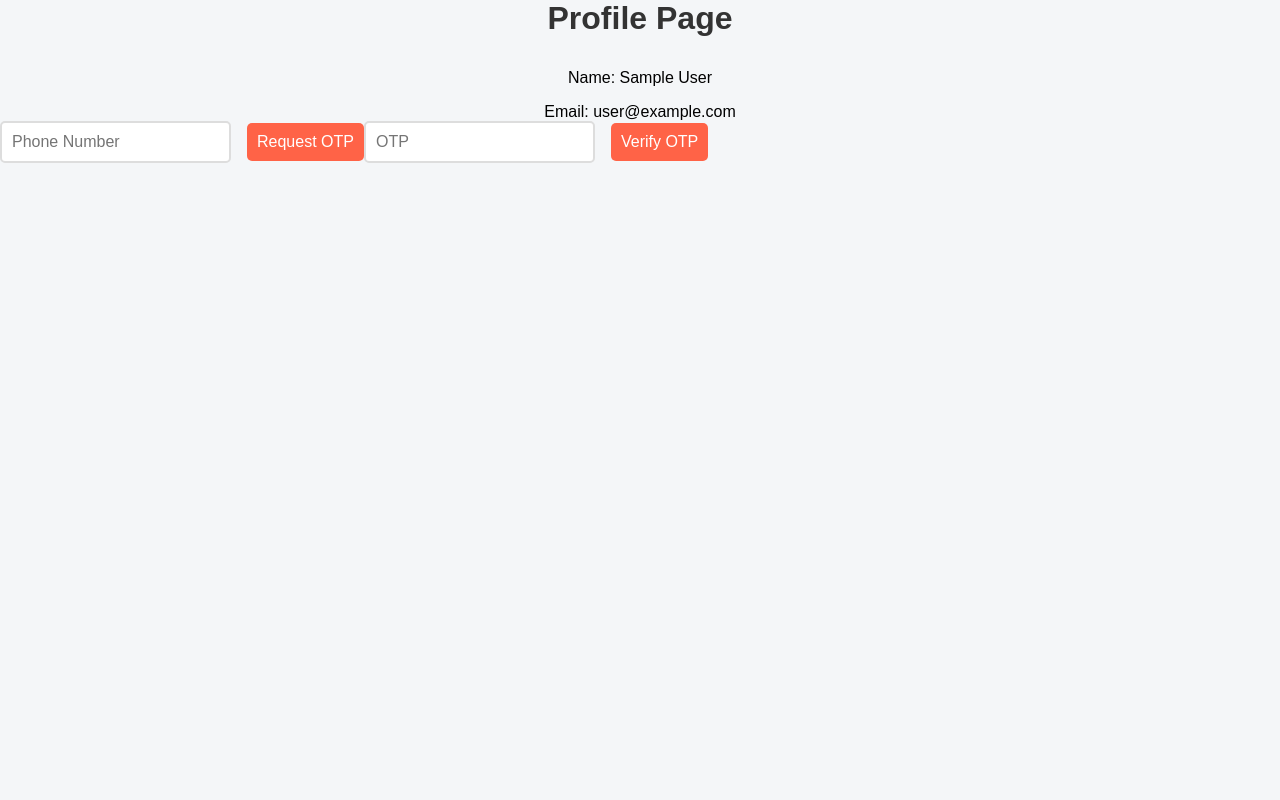
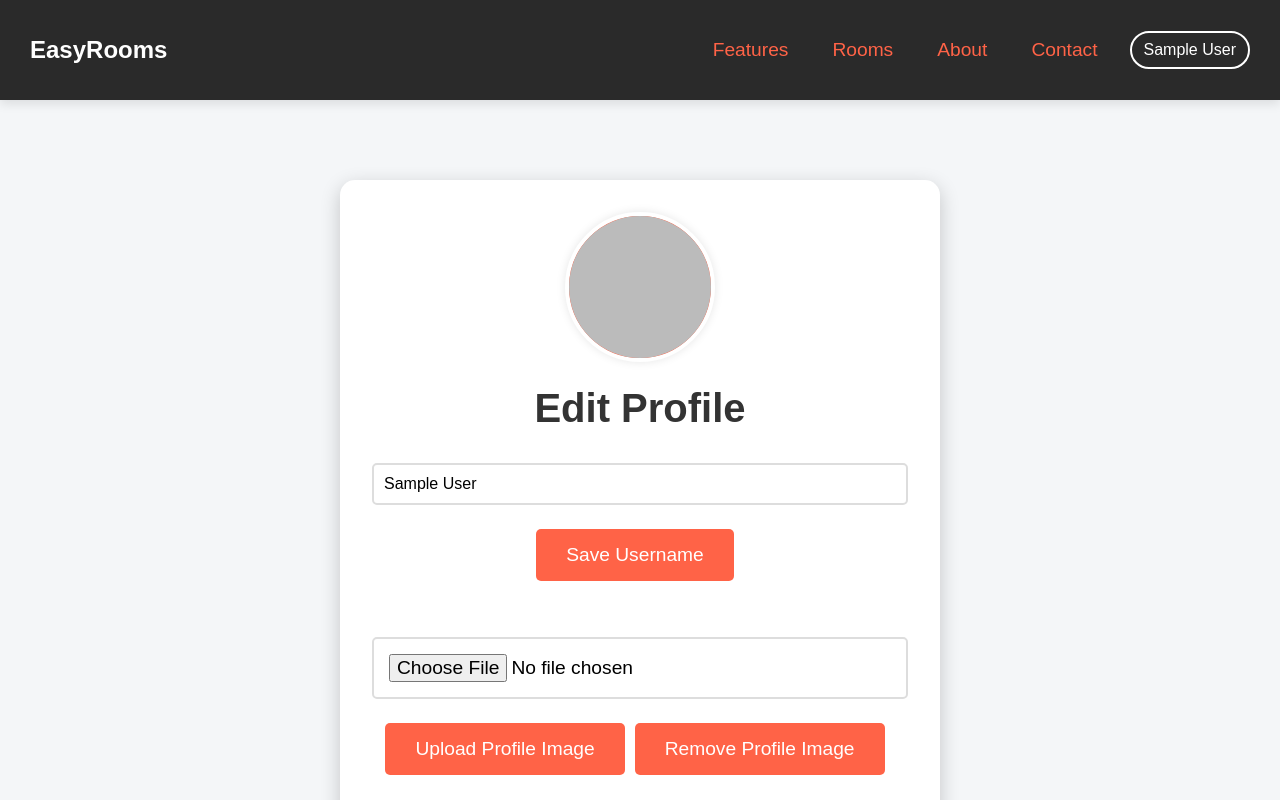
Before and after one commit to aryanbains/EasyRooms, a React (Create React App) app: page /profile in a window 1280 px wide. Shown: the top 800 px of the page. Built offline with nearby package versions, Linux system fonts and the light colour scheme; no server answers; sample sign-in values are in the browser's storage.

Commit message:
Updated Chatroom and Profile Page, Profile Pic added

```diff
--- a/src/pages/ChatRoom.jsx
+++ b/src/pages/ChatRoom.jsx
@@ -71,7 +71,6 @@ const ChatRoom = () => {
           // Get task progress, including the number of bytes uploaded and the total number of bytes to be uploaded
           const progress = ((snapshot.bytesTransferred / snapshot.totalBytes) * 100).toFixed(2);
           setUploadProgress(progress);
-          console.log('Upload is ' + progress + '% done');
         },
         (error) => {
           console.log('Upload error: ', error);
@@ -142,8 +141,8 @@ const ChatRoom = () => {
           value={newMessage}
           onChange={(e) => setNewMessage(e.target.value)}
         />
-        <label htmlFor="file-input">
-          <img src={attachIcon} alt="Attach" style={{ cursor: 'pointer' }} />
+        <label htmlFor="file-input" className="icon-button">
+          <img src={attachIcon} alt="Attach" />
         </label>
         <input
           type="file"
@@ -151,8 +150,8 @@ const ChatRoom = () => {
           style={{ display: 'none' }}
           onChange={(e) => setFile(e.target.files[0])}
         />
-        {file && <div>Uploading: {uploadProgress}%</div>}
-        <button type="submit">
+        {file && <div className="upload-progress">Uploading: {uploadProgress}%</div>}
+        <button type="submit" className="icon-button">
           <img src={sendIcon} alt="Send" />
         </button>
       </form>
--- a/src/pages/Navbar.jsx
+++ b/src/pages/Navbar.jsx
@@ -43,6 +43,7 @@ const Navbar = () => {
             </button>
             {isDropdownOpen && ( // Conditionally render dropdown
               <div className="dropdown-menu">
+                <button onClick={() => navigate('/dashboard')}>Dashboard</button>
                 <button onClick={handleLogout}>Logout</button>
               </div>
             )}
--- a/src/pages/Profile.css
+++ b/src/pages/Profile.css
@@ -1,64 +1,90 @@
-* {
-    box-sizing: border-box;
-}
+/* General styles for the Profile component */
 
-.profile-container {
-    max-width: 400px;
+  .profile-container-modern-updated {
+    max-width: 600px;
     margin: 5rem auto;
     padding: 2rem;
     background: white;
-    border-radius: 10px;
-    box-shadow: 0 4px 20px rgba(0, 0, 0, 0.15);
-    text-align: center; /* Center-align content */
+    border-radius: 15px;
+    box-shadow: 0 6px 20px rgba(0, 0, 0, 0.2);
+    text-align: center;
   }
 
-.avatar {
-    width: 100px;
-    height: 100px;
-    background-color: #ff6347; /* Avatar background color */
+  .profile-title {
+    text-align: center;
+    margin-bottom: 2rem;
+    color: #333;
+    font-size: 2.5rem;
+    font-weight: bold;
+  }
+
+  .avatar-modern-updated {
+    width: 150px;
+    height: 150px;
+    background-color: #ff6347;
     color: white;
     border-radius: 50%;
     display: flex;
     align-items: center;
     justify-content: center;
-    font-size: 3rem; /* Initials font size */
-    margin: 0 auto 1rem; /* Center the avatar and add bottom margin */
+    font-size: 3.5rem;
+    margin: 0 auto 1.5rem;
+    border: 4px solid #fff;
+    box-shadow: 0 0 10px rgba(0, 0, 0, 0.1);
   }
 
-h2 {
-    margin-bottom: 1rem;
+  .avatar-img-modern-updated {
+    width: 100%;
+    height: 100%;
+    border-radius: 50%;
+    object-fit: cover;
   }
 
-input {
-    padding: 10px;
-    margin: 0.5rem 0; /* Space between input and button */
+  .input-modern-updated {
+    width: 100%;
+    padding: 15px;
+    margin-bottom: 1.5rem;
     border: 2px solid #ddd;
     border-radius: 5px;
-    width: calc(100% - 22px); /* Full width with padding */
+    font-size: 1.2rem;
+    transition: border 0.3s ease;
   }
 
-button {
-    padding: 10px 20px;
+  .input-modern-updated:focus {
+    border-color: #ff6347;
+    outline: none;
+  }
+
+  .button-modern-updated {
+    padding: 15px 30px;
     background-color: #ff6347;
     color: white;
     border: none;
     border-radius: 5px;
+    font-size: 1.2rem;
     cursor: pointer;
-    transition: background-color 0.3s;
+    transition: background-color 0.3s, transform 0.2s;
+    margin-bottom: 1.5rem;
   }
 
-button:hover {
+  .button-modern-updated:hover {
     background-color: #e5533d;
+    transform: scale(1.05);
   }
 
-p {
-    margin-top: 1rem; /* Space above status message */
-}
-.phone-input {
-    display: flex;
-    align-items: center;
+  .profile-section-updated {
+    margin-bottom: 2rem;
   }
 
-  .phone-input select {
-    margin-right: 8px; /* Space between dropdown and input */
+  .message-modern-updated {
+    margin-top: 1.5rem;
+    font-size: 1rem;
+    color: #333;
   }
+
+  /* Add this to your Profile.css */
+/* Add this to your Profile.css */
+
+.button-modern-updated {
+    margin-right: 10px; /* Add some space to the right */
+  }
--- a/src/pages/Profile.jsx
+++ b/src/pages/Profile.jsx
@@ -1,33 +1,45 @@
 import React, { useState, useEffect } from "react";
 import { useNavigate } from 'react-router-dom';
-import { auth } from "../firebaseConfig"; // Ensure this is the correct import
-import { RecaptchaVerifier, signInWithPhoneNumber, PhoneAuthProvider, signInWithCredential } from 'firebase/auth';
+import { auth, storage, db } from "../firebaseConfig";
+import { RecaptchaVerifier, signInWithPhoneNumber, PhoneAuthProvider, signInWithCredential, updateProfile } from 'firebase/auth';
+import { ref, uploadBytes, getDownloadURL, deleteObject } from "firebase/storage"; // Import deleteObject from firebase/storage
+import { doc, updateDoc } from "firebase/firestore";
+import Navbar from "./Navbar";
+import './Profile.css';
 
 const Profile = () => {
   const navigate = useNavigate();
   const [user, setUser] = useState(null);
+  const [username, setUsername] = useState("");
   const [phoneNumber, setPhoneNumber] = useState("");
   const [otp, setOtp] = useState("");
   const [verificationId, setVerificationId] = useState(null);
   const [message, setMessage] = useState("");
+  const [profileImage, setProfileImage] = useState(null);
+  const [imagePreview, setImagePreview] = useState("");
 
   useEffect(() => {
     const unsubscribe = auth.onAuthStateChanged((currentUser) => {
       if (!currentUser) {
-        navigate('/'); // Redirect to login if user isn't logged in
+        navigate('/');
       } else {
-        setUser(currentUser); // Set user details
+        setUser(currentUser);
+        setUsername(currentUser.displayName || "User");
+        setImagePreview(currentUser.photoURL || "");
       }
     });
-    return () => unsubscribe(); // Cleanup listener
+    return () => unsubscribe();
   }, [navigate]);
 
   const requestOTP = () => {
-    const recaptchaVerifier = new RecaptchaVerifier("recaptcha-container", { size: "invisible" }, auth);
-
+    const recaptchaVerifier = new RecaptchaVerifier(
+      "recaptcha-container",
+      { size: "invisible" },
+      auth
+    );
     signInWithPhoneNumber(auth, phoneNumber, recaptchaVerifier)
       .then((confirmationResult) => {
-        setVerificationId(confirmationResult.verificationId); // Save the verification ID
+        setVerificationId(confirmationResult.verificationId);
         setMessage("OTP sent. Please check your phone.");
       })
       .catch((error) => {
@@ -37,43 +49,96 @@ const Profile = () => {
 
   const verifyOTP = () => {
     if (!verificationId) {
-      setMessage("Verification ID is not set. Please request OTP first.");
+      setMessage("Verification ID not set. Request OTP first.");
       return;
     }
-
     const credential = PhoneAuthProvider.credential(verificationId, otp);
-    signInWithCredential(auth, credential) // Use signInWithCredential from 'firebase/auth'
-      .then(() => {
-        setMessage("Phone number verified!");
-      })
-      .catch((error) => {
-        setMessage(`Failed to verify OTP: ${error.message}`);
-      });
+    signInWithCredential(auth, credential)
+      .then(() => setMessage("Phone number verified!"))
+      .catch((error) => setMessage(`Failed to verify OTP: ${error.message}`));
   };
 
-  if (!user) return null; // Show nothing while loading
+  const handleProfileImageChange = (e) => {
+    const file = e.target.files[0];
+    if (file) {
+      setProfileImage(file);
+      setImagePreview(URL.createObjectURL(file));
+    }
+  };
+
+  const uploadProfileImage = async () => {
+    if (!profileImage) return;
+    const imageRef = ref(storage, `profileImages/${user.uid}`);
+    await uploadBytes(imageRef, profileImage);
+    const url = await getDownloadURL(imageRef);
+    await updateProfile(user, { photoURL: url });
+    setImagePreview(url);
+    setMessage("Profile image updated!");
+  };
+
+  const removeProfileImage = async () => {
+    if (!user.photoURL) return;
+    const imageRef = ref(storage, `profileImages/${user.uid}`);
+    await deleteObject(imageRef);
+    await updateProfile(user, { photoURL: null });
+    setImagePreview("");
+    setMessage("Profile image removed!");
+  };
+
+  const updateUsername = async () => {
+    await updateProfile(user, { displayName: username });
+    await updateDoc(doc(db, "users", user.uid), { displayName: username });
+    setMessage("Username updated!");
+  };
+
+  if (!user) return null;
 
   return (
-    <div>
-      <h2>Profile Page</h2>
-      <p>Name: {user.displayName || 'User Name'}</p>
-      <p>Email: {user.email || 'Email not available'}</p>
+    <div className="profile-page-modern-updated">
+      <Navbar />
+      <div className="profile-container-modern-updated">
+        <div className="avatar-modern-updated">
+          <img src={imagePreview || "/default-avatar.png"} alt="Profile" className="avatar-img-modern-updated" />
+        </div>
+        <h2 className="profile-title">Edit Profile</h2>
+        <div className="profile-section-updated">
+          <input
+            type="text"
+            placeholder="Update Username"
+            value={username}
+            onChange={(e) => setUsername(e.target.value)}
+            className="input-modern-updated"
+          />
+          <button onClick={updateUsername} className="button-modern-updated">Save Username</button>
+        </div>
+        <div className="profile-section-updated">
+          <input type="file" onChange={handleProfileImageChange} className="input-modern-updated" />
+          <button onClick={uploadProfileImage} className="button-modern-updated">Upload Profile Image</button>
+          <button onClick={removeProfileImage} className="button-modern-updated">Remove Profile Image</button>
+        </div>
+        <div className="profile-section-updated">
           <input
             type="text"
             placeholder="Phone Number"
             value={phoneNumber}
             onChange={(e) => setPhoneNumber(e.target.value)}
+            className="input-modern-updated"
           />
-      <button onClick={requestOTP}>Request OTP</button>
+          <button onClick={requestOTP} className="button-modern-updated">Request OTP</button>
+        </div>
+        <div className="profile-section-updated">
           <input
             type="text"
             placeholder="OTP"
             value={otp}
             onChange={(e) => setOtp(e.target.value)}
+            className="input-modern-updated"
           />
-      <button onClick={verifyOTP}>Verify OTP</button>
+          <button onClick={verifyOTP} className="button-modern-updated">Verify OTP</button>
+        </div>
         <div id="recaptcha-container"></div>
-      <p>{message}</p>
+        <p className="message-modern-updated">{message}</p>
+      </div>
     </div>
   );
 };
```
Also changed, not shown: src/pages/ChatRoom.css (+34 -25 lines). Lines whose indentation alone changed are shown as unchanged.
